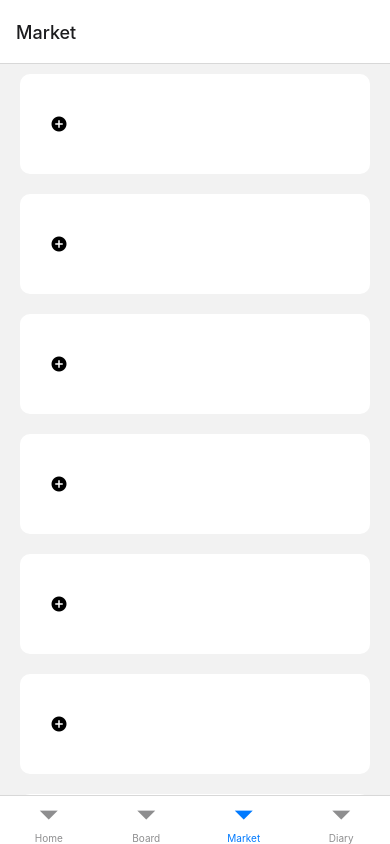
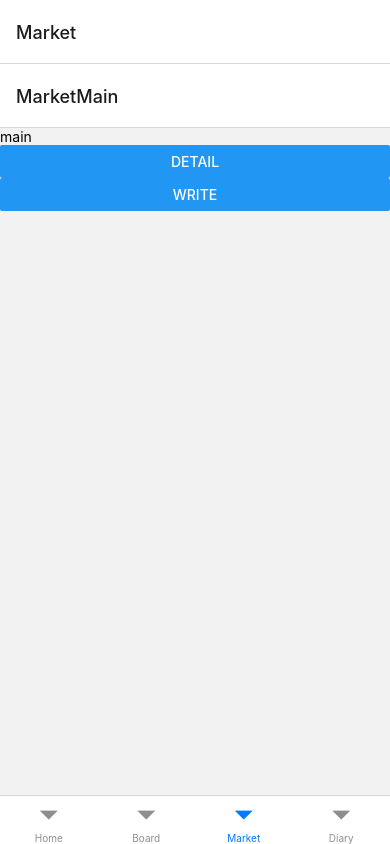
Before and after one commit to umziFinger/team-project, a React Native app in the folder HeyPig/: screen /Market in a window 390 px wide. Built offline with nearby package versions, Linux system fonts and the light colour scheme.

Commit message:
Day2_Navigation

```diff
--- a/HeyPig/src/App.tsx
+++ b/HeyPig/src/App.tsx
@@ -2,9 +2,20 @@ import * as React from 'react';
 import { Text, TextInput, View } from 'react-native';
 import { NavigationContainer } from '@react-navigation/native';
 import { createBottomTabNavigator } from '@react-navigation/bottom-tabs';
-import { MyPageScreen } from './components/unit/diary'
-import { BoardScreen } from './components/unit/board';
-import { MarketScreen } from './components/unit/market';
+import { MyPageScreen } from './components/unit/diary';
+import { createNativeStackNavigator } from '@react-navigation/native-stack';
+import {
+  ApolloClient,
+  InMemoryCache,
+  ApolloProvider,
+} from "@apollo/client";
+import { DiaryDetailScreen } from './components/unit/diaryDetail';
+import { BoardMain } from './components/unit/board/boardMain';
+import { BoardWrite } from './components/unit/board/boardWrite';
+import { BoardDetail } from './components/unit/board/boardDetail';
+import { MarketMain } from './components/unit/market/marketMain';
+import { MarketWrite } from './components/unit/market/marketWrite';
+import { MarketDetail } from './components/unit/market/marketDetail';
 
 function HomeScreen() {
   return (
@@ -14,17 +25,46 @@ function HomeScreen() {
   );
 }
 
+const Stack = createNativeStackNavigator();
+function Board() {
+  return (
+    <Stack.Navigator>
+      <Stack.Screen name="BoardMain" component={BoardMain} />
+      <Stack.Screen name="BoardWrite" component={BoardWrite} />
+      <Stack.Screen name="BoardDetail" component={BoardDetail} />
+    </Stack.Navigator>
+  );
+}
+
+function Market() {
+  return (
+    <Stack.Navigator>
+      <Stack.Screen name="MarketMain" component={MarketMain} />
+      <Stack.Screen name="MarketWrite" component={MarketWrite} />
+      <Stack.Screen name="MarketDetail" component={MarketDetail} />
+    </Stack.Navigator>
+  );
+}
+
 const Tab = createBottomTabNavigator();
 
 export default function App() {
+
+  const client = new ApolloClient({
+    uri: 'http://backend03.codebootcamp.co.kr/graphql',
+    cache: new InMemoryCache()
+  });
+
   return (
+    <ApolloProvider client={client}>
       <NavigationContainer>
         <Tab.Navigator>
           <Tab.Screen name="Home" component={HomeScreen} />
-        <Tab.Screen name="Board" component={BoardScreen} />
-        <Tab.Screen name="Market" component={MarketScreen} />
+          <Tab.Screen name="Board" component={Board} />
+          <Tab.Screen name="Market" component={Market} />
           <Tab.Screen name="Diary" component={MyPageScreen} />
         </Tab.Navigator>
       </NavigationContainer>
+    </ApolloProvider>
   );
 }
--- /dev/null
+++ b/HeyPig/src/components/unit/board/boardDetail/index.tsx
@@ -0,0 +1,10 @@
+import * as React from 'react';
+import { Text, View } from "react-native";
+
+export function BoardDetail() {
+    return(
+        <View>
+            <Text>detail</Text>
+        </View>
+    )
+}
--- /dev/null
+++ b/HeyPig/src/components/unit/board/boardMain/index.tsx
@@ -0,0 +1,10 @@
+import * as React from 'react';
+import { Text, View } from "react-native";
+
+export function BoardMain() {
+    return(
+        <View>
+            <Text>main</Text>
+        </View>
+    )
+}
--- /dev/null
+++ b/HeyPig/src/components/unit/board/boardWrite/index.tsx
@@ -0,0 +1,10 @@
+import * as React from 'react';
+import { Text, View } from "react-native";
+
+export function BoardWrite() {
+    return(
+        <View>
+            <Text>boardwrite</Text>
+        </View>
+    )
+}
--- a/HeyPig/src/components/unit/board/index.tsx
+++ /dev/null
@@ -1,36 +0,0 @@
-import * as React from 'react';
-import { Image, Text, TextInput, View, ScrollView, StyleSheet } from 'react-native';
-
-const styles = StyleSheet.create({
-    DiaryView: {
-        height: 100,
-        width: 350,
-        borderRadius:10,
-        backgroundColor: "white",
-        margin: 10,
-        justifyContent:'center',
-        paddingHorizontal: 30,
-        elevation: 3,
-    },
-
-    DiaryImage: {
-        justifyContent:'center',
-        alignItems:'center'
-    }
-})
-
-export function BoardScreen() {
-
-    return(
-      <View style={{flex:1, justifyContent:'center',alignItems:'center'}}>
-        <ScrollView>
-            <View>
-                {new Array(10).fill(1).map((el,i) =>
-                <View key={i} style={styles.DiaryView}>
-                    <Image style={styles.DiaryImage} source={require('../../../Assets/images/add.png')} />
-                </View>)}
-            </View>
-        </ScrollView>
-      </View>
-    )
-  }
--- a/HeyPig/src/components/unit/diary/index.tsx
+++ b/HeyPig/src/components/unit/diary/index.tsx
@@ -1,36 +1,60 @@
+import {gql, useQuery} from '@apollo/client';
+import { NavigationContainer } from '@react-navigation/native';
 import * as React from 'react';
-import { Image, Text, TextInput, View, ScrollView, StyleSheet } from 'react-native';
+import { Image, Text, TextInput, View, ScrollView, StyleSheet, Button } from 'react-native';
+
+const FETCH_BOARDS = gql`
+    query {
+        fetchBoards{
+            writer
+            title
+            contents
+        }
+    }
+`
 
 const styles = StyleSheet.create({
     DiaryView: {
+        flexDirection: 'row',
+
         height: 100,
         width: 350,
         borderRadius:10,
         backgroundColor: "white",
         margin: 10,
-        justifyContent:'center',
+        justifyContent:'flex-start',
+        alignItems: 'center',
         paddingHorizontal: 30,
         elevation: 3,
     },
 
     DiaryImage: {
         justifyContent:'center',
-        alignItems:'center'
+        alignItems:'center',
+        marginRight: 30
     }
 })
 
-export function MyPageScreen() {
+export function MyPageScreen({navigation}) {
+
+    const {data} = useQuery(FETCH_BOARDS)
 
     return(
       <View style={{flex:1, justifyContent:'center',alignItems:'center'}}>
         <ScrollView>
             <View>
-                {new Array(10).fill(1).map((el,i) =>
+                {data?.fetchBoards.map((el,i) =>
                 <View key={i} style={styles.DiaryView}>
-                    <Image style={styles.DiaryImage} source={require('../../../Assets/images/add.png')} />
+                    {/* <Image style={styles.DiaryImage} source={require('../../../Assets/images/add.png')} /> */}
+                    <View>
+                        <Text>writer:{el.writer}</Text>
+                        <Text>title:{el.title}</Text>
+                        <Text>contents:{el.contents}</Text>
+                    </View>
                 </View>)}
             </View>
         </ScrollView>
+        <Button title="detail" onPress={() => navigation.navigate('DiaryDetails')}/>
       </View>
     )
   }
--- /dev/null
+++ b/HeyPig/src/components/unit/diaryDetail/index.tsx
@@ -0,0 +1,41 @@
+import {gql, useQuery} from '@apollo/client';
+import { NavigationContainer } from '@react-navigation/native';
+import { createNativeStackNavigator } from '@react-navigation/native-stack';
+import * as React from 'react';
+import { Image, Text, TextInput, View, ScrollView, StyleSheet } from 'react-native';
+
+
+const styles = StyleSheet.create({
+    DiaryView: {
+        flexDirection: 'row',
+
+        height: 100,
+        width: 350,
+        borderRadius:10,
+        backgroundColor: "white",
+        margin: 10,
+        justifyContent:'flex-start',
+        alignItems: 'center',
+        paddingHorizontal: 30,
+        elevation: 3,
+    },
+
+    DiaryImage: {
+        justifyContent:'center',
+        alignItems:'center',
+        marginRight: 30
+    }
+})
+
+const Stack = createNativeStackNavigator();
+
+export function DiaryDetailScreen() {
+
+    return(
+        <NavigationContainer>
+            <Stack.Navigator initialRouteName="Diary">
+                <Stack.Screen name="DiaryDetails" component={DiaryDetailScreen} />
+            </Stack.Navigator>
+        </NavigationContainer>
+    )
+  }
--- a/HeyPig/src/components/unit/market/index.tsx
+++ /dev/null
@@ -1,36 +0,0 @@
-import * as React from 'react';
-import { Image, Text, TextInput, View, ScrollView, StyleSheet } from 'react-native';
-
-const styles = StyleSheet.create({
-    DiaryView: {
-        height: 100,
-        width: 350,
-        borderRadius:10,
-        backgroundColor: "white",
-        margin: 10,
-        justifyContent:'center',
-        paddingHorizontal: 30,
-        elevation: 3,
-    },
-
-    DiaryImage: {
-        justifyContent:'center',
-        alignItems:'center'
-    }
-})
-
-export function MarketScreen() {
-
-    return(
-      <View style={{flex:1, justifyContent:'center',alignItems:'center'}}>
-        <ScrollView>
-            <View>
-                {new Array(10).fill(1).map((el,i) =>
-                <View key={i} style={styles.DiaryView}>
-                    <Image style={styles.DiaryImage} source={require('../../../Assets/images/add.png')} />
-                </View>)}
-            </View>
-        </ScrollView>
-      </View>
-    )
-  }
--- /dev/null
+++ b/HeyPig/src/components/unit/market/marketDetail/index.tsx
@@ -0,0 +1,10 @@
+import * as React from 'react';
+import { Text, View } from "react-native";
+
+export function MarketDetail() {
+    return(
+        <View>
+            <Text>detail</Text>
+        </View>
+    )
+}
--- /dev/null
+++ b/HeyPig/src/components/unit/market/marketMain/index.tsx
@@ -0,0 +1,12 @@
+import * as React from 'react';
+import { Button, Text, View } from "react-native";
+
+export function MarketMain({navigation}) {
+    return(
+        <View>
+            <Text>main</Text>
+            <Button title="detail" onPress={() => navigation.navigate('MarketDetail')}/>
+            <Button title="write" onPress={() => navigation.navigate('MarketWrite')}/>
+        </View>
+    )
+}
--- /dev/null
+++ b/HeyPig/src/components/unit/market/marketWrite/index.tsx
@@ -0,0 +1,10 @@
+import * as React from 'react';
+import { Text, View } from "react-native";
+
+export function MarketWrite() {
+    return(
+        <View>
+            <Text>marketwrite</Text>
+        </View>
+    )
+}
```
Also changed, not shown: HeyPig/package.json (+8 -0 lines), 2 other files (tests, documents, lock files or other folders). Lines whose indentation alone changed are shown as unchanged.
